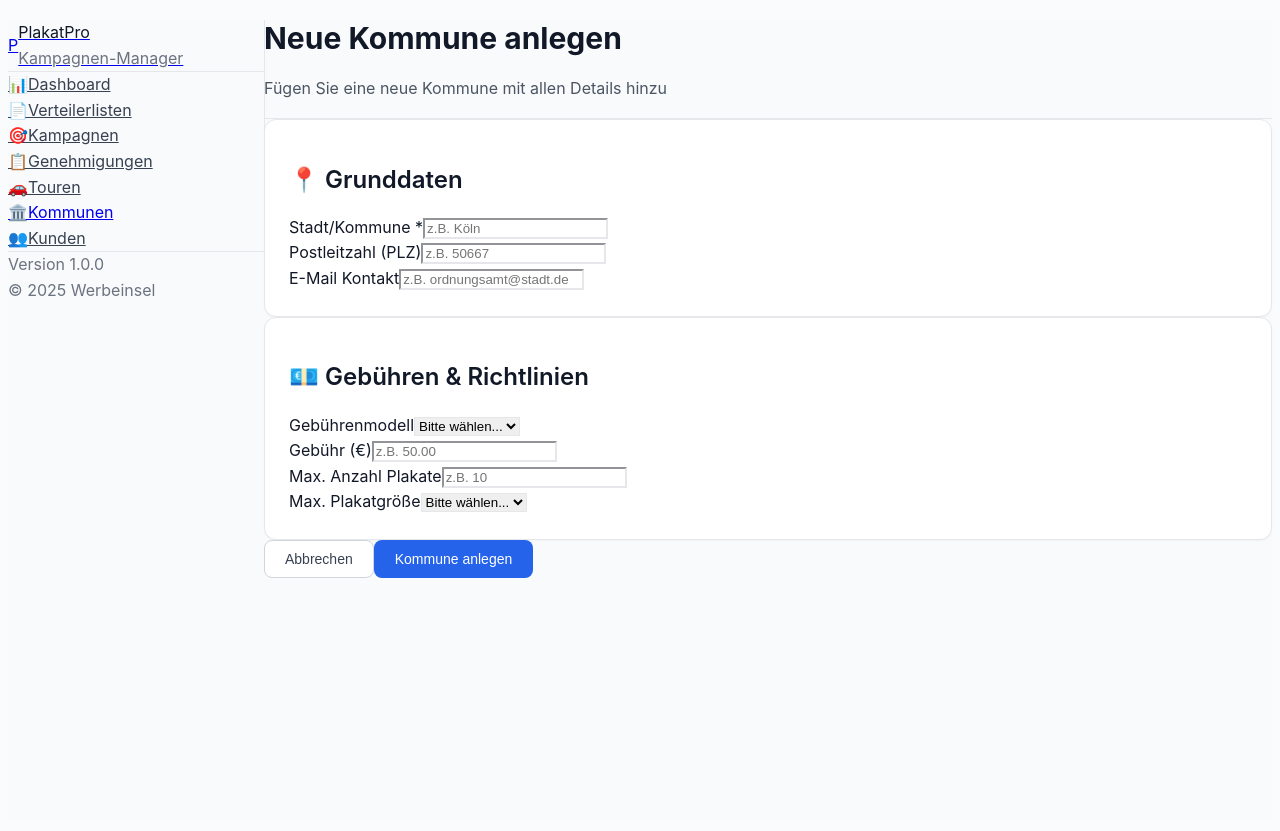
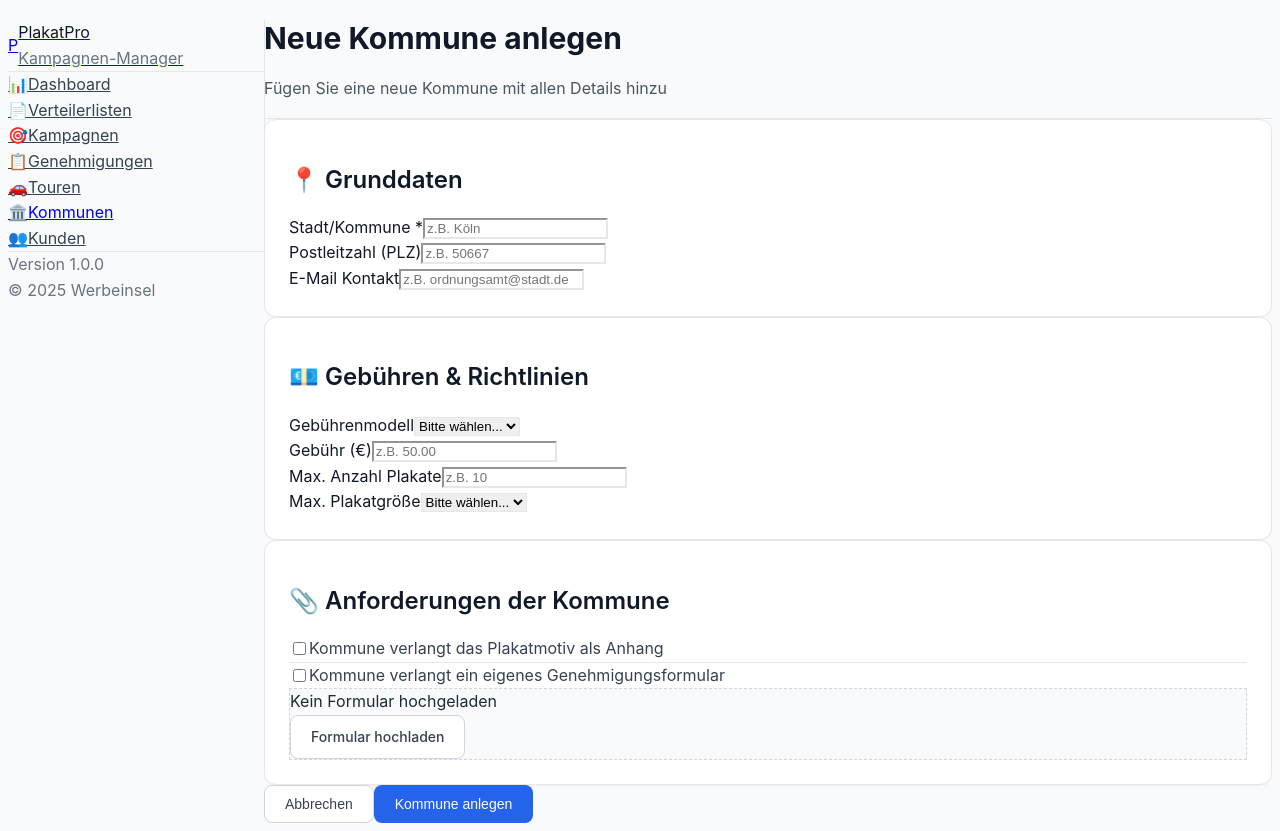
Before and after one commit to kris1303/plakatpro, a Next.js app: page /cities/new in a window 1280 px wide. Built offline with nearby package versions, Linux system fonts and the light colour scheme.

Commit message:
feat: add municipal poster requirement flags

```diff
--- a/src/app/api/cities/[id]/route.ts
+++ b/src/app/api/cities/[id]/route.ts
@@ -53,6 +53,7 @@ export async function PUT(
       maxQty,
       maxSize,
       requiresPermitForm,
+      requiresPosterImage,
       permitFormAssetId,
     } = data;
 
@@ -74,6 +75,7 @@ export async function PUT(
         maxQty,
         maxSize,
         requiresPermitForm: !!requiresPermitForm,
+        requiresPosterImage: !!requiresPosterImage,
         permitFormAssetId: permitFormAssetId || null,
       },
       include: {
--- a/src/app/api/cities/route.ts
+++ b/src/app/api/cities/route.ts
@@ -40,6 +40,7 @@ export async function POST(req: NextRequest) {
       lat,
       lng,
       requiresPermitForm,
+      requiresPosterImage,
       permitFormAssetId,
     } = data;
 
@@ -62,6 +63,7 @@ export async function POST(req: NextRequest) {
         lat,
         lng,
         requiresPermitForm: !!requiresPermitForm,
+        requiresPosterImage: !!requiresPosterImage,
         permitFormAssetId: permitFormAssetId || null,
       },
       include: {
--- a/src/app/api/distribution-lists/[id]/send/route.ts
+++ b/src/app/api/distribution-lists/[id]/send/route.ts
@@ -70,7 +70,7 @@ export async function POST(
 		};
 
 		const formatDate = (value: string | Date | null | undefined) => {
-			if (!value) return null;
+			if (!value) return "";
 			return new Date(value).toLocaleDateString("de-DE");
 		};
 
@@ -103,10 +103,12 @@ export async function POST(
 			let htmlBody = "";
 
 			try {
-				if (
-					item.includePosterImage &&
-					distributionList.posterImageAsset
-				) {
+				const shouldAttachPosterImage =
+					(item.includePosterImage ||
+						item.city.requiresPosterImage) &&
+					!!distributionList.posterImageAsset;
+
+				if (shouldAttachPosterImage) {
 					const asset = await getCachedAsset(distributionList.posterImageAsset);
 					if (asset) {
 						attachments.push({
--- a/src/app/cities/[id]/edit/page.tsx
+++ b/src/app/cities/[id]/edit/page.tsx
@@ -19,6 +19,7 @@ export default function EditCityPage() {
     maxQty: "",
     maxSize: "",
     requiresPermitForm: false,
+    requiresPosterImage: false,
   });
   const [permitForm, setPermitForm] = useState<{
     id: string;
@@ -44,6 +45,7 @@ export default function EditCityPage() {
           maxQty: city.maxQty?.toString() || "",
           maxSize: city.maxSize || "",
           requiresPermitForm: city.requiresPermitForm || false,
+          requiresPosterImage: city.requiresPosterImage || false,
         });
         if (city.permitFormAsset) {
           setPermitForm({
@@ -84,6 +86,7 @@ export default function EditCityPage() {
           maxQty: formData.maxQty ? parseInt(formData.maxQty) : null,
           maxSize: formData.maxSize || null,
           requiresPermitForm: formData.requiresPermitForm,
+          requiresPosterImage: formData.requiresPosterImage,
           permitFormAssetId: permitForm?.id || null,
         }),
       });
@@ -265,6 +268,23 @@ export default function EditCityPage() {
             </h2>
 
             <div className="space-y-4">
+              <label className="flex items-center gap-3">
+                <input
+                  type="checkbox"
+                  checked={formData.requiresPosterImage}
+                  onChange={(e) =>
+                    setFormData({
+                      ...formData,
+                      requiresPosterImage: e.target.checked,
+                    })
+                  }
+                  className="h-4 w-4 text-blue-600 border-gray-300 rounded"
+                />
+                <span className="text-sm text-gray-700">
+                  Kommune verlangt das Plakatmotiv als Anhang
+                </span>
+              </label>
+
               <div className="flex items-center justify-between">
                 <label className="flex items-center gap-3">
                   <input
--- a/src/app/cities/new/page.tsx
+++ b/src/app/cities/new/page.tsx
@@ -15,7 +15,16 @@ export default function NewCityPage() {
     fee: "",
     maxQty: "",
     maxSize: "",
+    requiresPermitForm: false,
+    requiresPosterImage: false,
   });
+  const [permitForm, setPermitForm] = useState<{
+    id: string;
+    fileName: string;
+    contentType: string;
+    size: number;
+  } | null>(null);
+  const [uploadingPermitForm, setUploadingPermitForm] = useState(false);
 
   const handleSubmit = async (e: React.FormEvent) => {
     e.preventDefault();
@@ -33,6 +42,9 @@ export default function NewCityPage() {
           fee: formData.fee ? parseFloat(formData.fee) : null,
           maxQty: formData.maxQty ? parseInt(formData.maxQty) : null,
           maxSize: formData.maxSize || null,
+          requiresPermitForm: formData.requiresPermitForm,
+          requiresPosterImage: formData.requiresPosterImage,
+          permitFormAssetId: permitForm?.id || null,
         }),
       });
 
@@ -46,6 +58,37 @@ export default function NewCityPage() {
       alert("Fehler beim Erstellen der Kommune");
     } finally {
       setLoading(false);
+    }
+  };
+
+  const handlePermitFormUpload = async (file: File) => {
+    setUploadingPermitForm(true);
+    try {
+      const uploadFormData = new FormData();
+      uploadFormData.append("file", file);
+      uploadFormData.append("category", "permit-forms");
+
+      const res = await fetch("/api/uploads", {
+        method: "POST",
+        body: uploadFormData,
+      });
+
+      if (!res.ok) {
+        throw new Error("Upload fehlgeschlagen");
+      }
+
+      const data = await res.json();
+      setPermitForm({
+        id: data.id,
+        fileName: data.fileName,
+        contentType: data.contentType,
+        size: data.size,
+      });
+    } catch (error) {
+      console.error("Upload-Fehler:", error);
+      alert("Upload des Formulars fehlgeschlagen.");
+    } finally {
+      setUploadingPermitForm(false);
     }
   };
 
@@ -163,6 +206,106 @@ export default function NewCityPage() {
             </div>
           </div>
 
+          <div className="card">
+            <h2 className="text-lg font-semibold text-gray-900 mb-4">
+              📎 Anforderungen der Kommune
+            </h2>
+
+            <div className="space-y-4">
+              <label className="flex items-center gap-3">
+                <input
+                  type="checkbox"
+                  checked={formData.requiresPosterImage}
+                  onChange={(e) =>
+                    setFormData({
+                      ...formData,
+                      requiresPosterImage: e.target.checked,
+                    })
+                  }
+                  className="h-4 w-4 text-blue-600 border-gray-300 rounded"
+                />
+                <span className="text-sm text-gray-700">
+                  Kommune verlangt das Plakatmotiv als Anhang
+                </span>
+              </label>
+
+              <div className="border-t border-gray-200 pt-4">
+                <div className="flex items-center justify-between">
+                  <label className="flex items-center gap-3">
+                    <input
+                      type="checkbox"
+                      checked={formData.requiresPermitForm}
+                      onChange={(e) =>
+                        setFormData({
+                          ...formData,
+                          requiresPermitForm: e.target.checked,
+                        })
+                      }
+                      className="h-4 w-4 text-blue-600 border-gray-300 rounded"
+                    />
+                    <span className="text-sm text-gray-700">
+                      Kommune verlangt ein eigenes Genehmigungsformular
+                    </span>
+                  </label>
+                  {formData.requiresPermitForm && (
+                    <span className="text-xs text-gray-500">
+                      Wird bei Anträgen automatisch mitgeschickt
+                    </span>
+                  )}
+                </div>
+
+                <div className="mt-4 border border-dashed border-gray-300 rounded-lg p-4 bg-gray-50">
+                  <div className="flex flex-col gap-3 md:flex-row md:items-center md:justify-between">
+                    <div>
+                      <div className="text-sm font-medium text-gray-800">
+                        {permitForm ? "Aktuelles Formular" : "Kein Formular hochgeladen"}
+                      </div>
+                      {permitForm && (
+                        <div className="text-xs text-gray-500">
+                          {permitForm.fileName} · {(permitForm.size / 1024).toFixed(1)} KB
+                        </div>
+                      )}
+                    </div>
+                    <div className="flex items-center gap-2">
+                      <label className="btn-secondary cursor-pointer">
+                        {uploadingPermitForm
+                          ? "Lade hoch..."
+                          : permitForm
+                          ? "Formular ersetzen"
+                          : "Formular hochladen"}
+                        <input
+                          type="file"
+                          accept="application/pdf"
+                          className="hidden"
+                          onChange={(event) => {
+                            const file = event.target.files?.[0];
+                            if (file) {
+                              if (file.size > 5 * 1024 * 1024) {
+                                alert("Bitte maximal 5 MB große PDF-Dateien hochladen.");
+                                return;
+                              }
+                              handlePermitFormUpload(file);
+                            }
+                          }}
+                          disabled={uploadingPermitForm}
+                        />
+                      </label>
+                      {permitForm && (
+                        <button
+                          type="button"
+                          className="btn-ghost text-sm"
+                          onClick={() => setPermitForm(null)}
+                        >
+                          Entfernen
+                        </button>
+                      )}
+                    </div>
+                  </div>
+                </div>
+              </div>
+            </div>
+          </div>
+
           <div className="flex gap-3">
             <button
               type="button"
--- a/src/app/distribution-lists/[id]/page.tsx
+++ b/src/app/distribution-lists/[id]/page.tsx
@@ -46,6 +46,7 @@ type DistributionList = {
       postalCode: string | null;
       email: string | null;
       requiresPermitForm: boolean;
+      requiresPosterImage: boolean;
       permitFormAsset?: {
         id: string;
         fileName: string;
--- a/src/lib/distribution-lists/export.ts
+++ b/src/lib/distribution-lists/export.ts
@@ -20,6 +20,7 @@ export async function fetchDistributionListForExport(id: string) {
               postalCode: true,
               email: true,
               requiresPermitForm: true,
+              requiresPosterImage: true,
               permitFormAsset: {
                 select: {
                   id: true,
```
Also changed, not shown: 2 other files (tests, documents, lock files or other folders).
